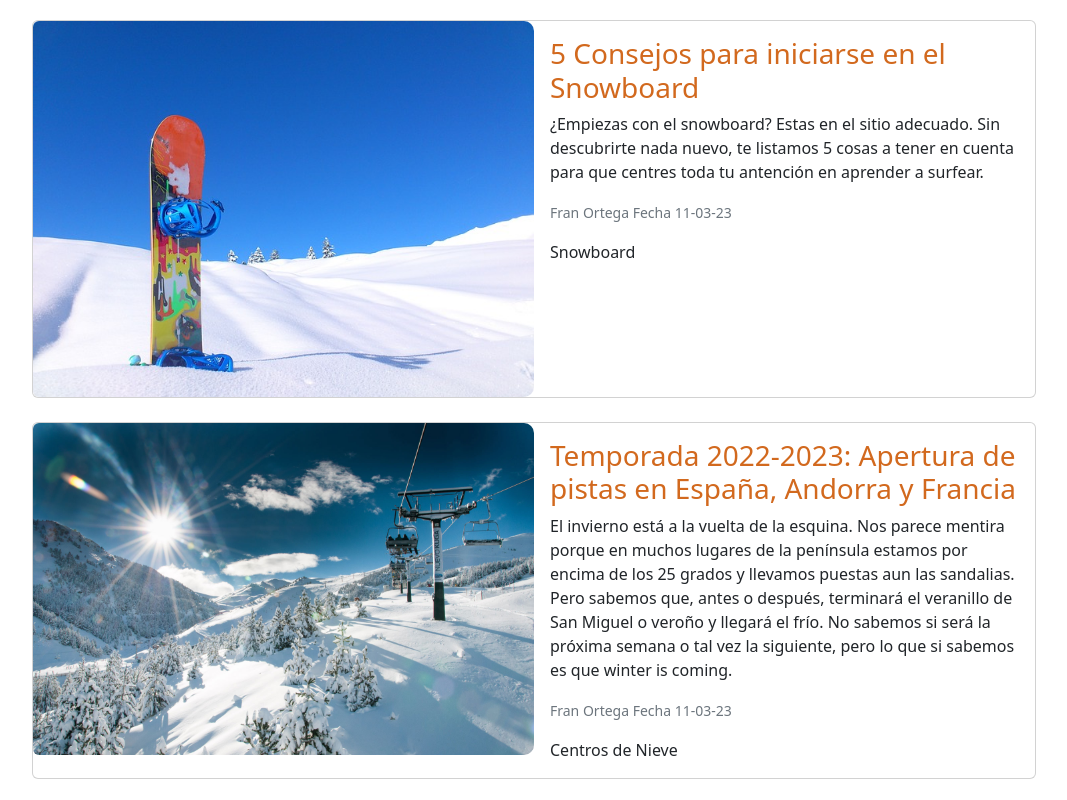
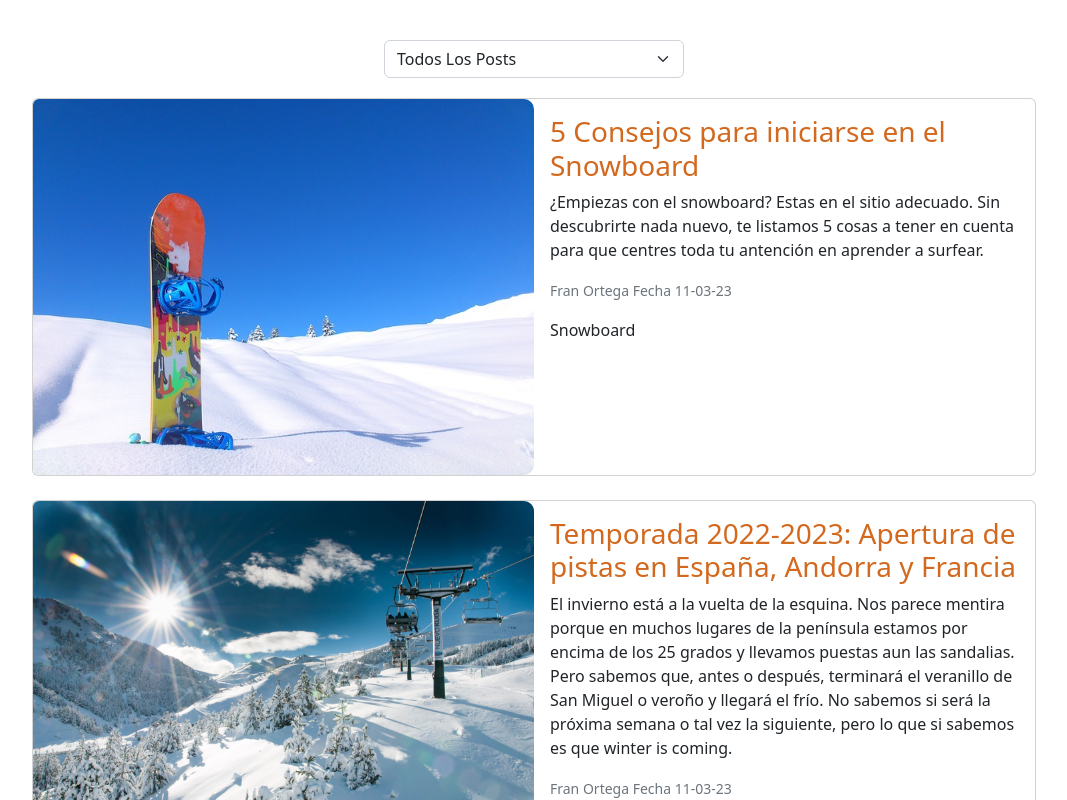
Before and after one commit to FranOrteg/Fran_BLOG, an Angular app in the folder BLOG/: page /posts in a window 1280 px wide. Shown: the top 800 px of the page, without its empty margins (106-1173 px from the left). Built offline with nearby package versions, Linux system fonts and the light colour scheme.

Commit message:
Selector por categoría

```diff
--- a/BLOG/src/app/components/lista-posts/lista-posts.component.css
+++ b/BLOG/src/app/components/lista-posts/lista-posts.component.css
@@ -14,3 +14,9 @@ h3 {
 .card {
     margin: 0 auto;
 }
+
+.selector {
+    padding: 20px 0px;
+    max-width: 300px;
+    margin: 0 auto;
+}
--- a/BLOG/src/app/components/lista-posts/lista-posts.component.html
+++ b/BLOG/src/app/components/lista-posts/lista-posts.component.html
@@ -1,4 +1,12 @@
 <div class="post">
+    <div class="selector">
+        <select class="form-select" (change)="onChange($event)">
+            <option value="Todos">Todos Los Posts</option>
+            <option value="Snowboard">Snowboard</option>
+            <option value="Centros de Nieve">Centros de Nieve</option>
+            <option value="Material Snowboard">Material Snowboard</option>
+        </select>
+    </div>
     <div class="card mb-4" style="max-width: 1004px;" *ngFor="let post of arrPosts">
         <div class="row g-0">
             <div class="col-md-6">
--- a/BLOG/src/app/components/lista-posts/lista-posts.component.ts
+++ b/BLOG/src/app/components/lista-posts/lista-posts.component.ts
@@ -18,4 +18,12 @@ export class ListaPostsComponent {
   ngOnInit() {
     this.arrPosts = this.postsService.getAll()
   }
+
+  onChange($event: any) {
+    if ($event.target.value === 'Todos') {
+      this.arrPosts = this.postsService.getAll()
+    } else {
+      this.arrPosts = this.postsService.getByCategoria($event.target.value)
+    }
+  }
 }
--- a/BLOG/src/app/services/post.service.ts
+++ b/BLOG/src/app/services/post.service.ts
@@ -13,4 +13,16 @@ export class PostService {
   getAll(): Post[] {
     return POSTS
   }
+
+  getByCategoria(pCategoria: string): Post[] {
+    const listaCategoria = [];
+
+    for (let posts of POSTS) {
+      if (posts.categoria === pCategoria) {
+        listaCategoria.push(posts)
+      }
+    }
+    return listaCategoria
+  }
+
 }
```
